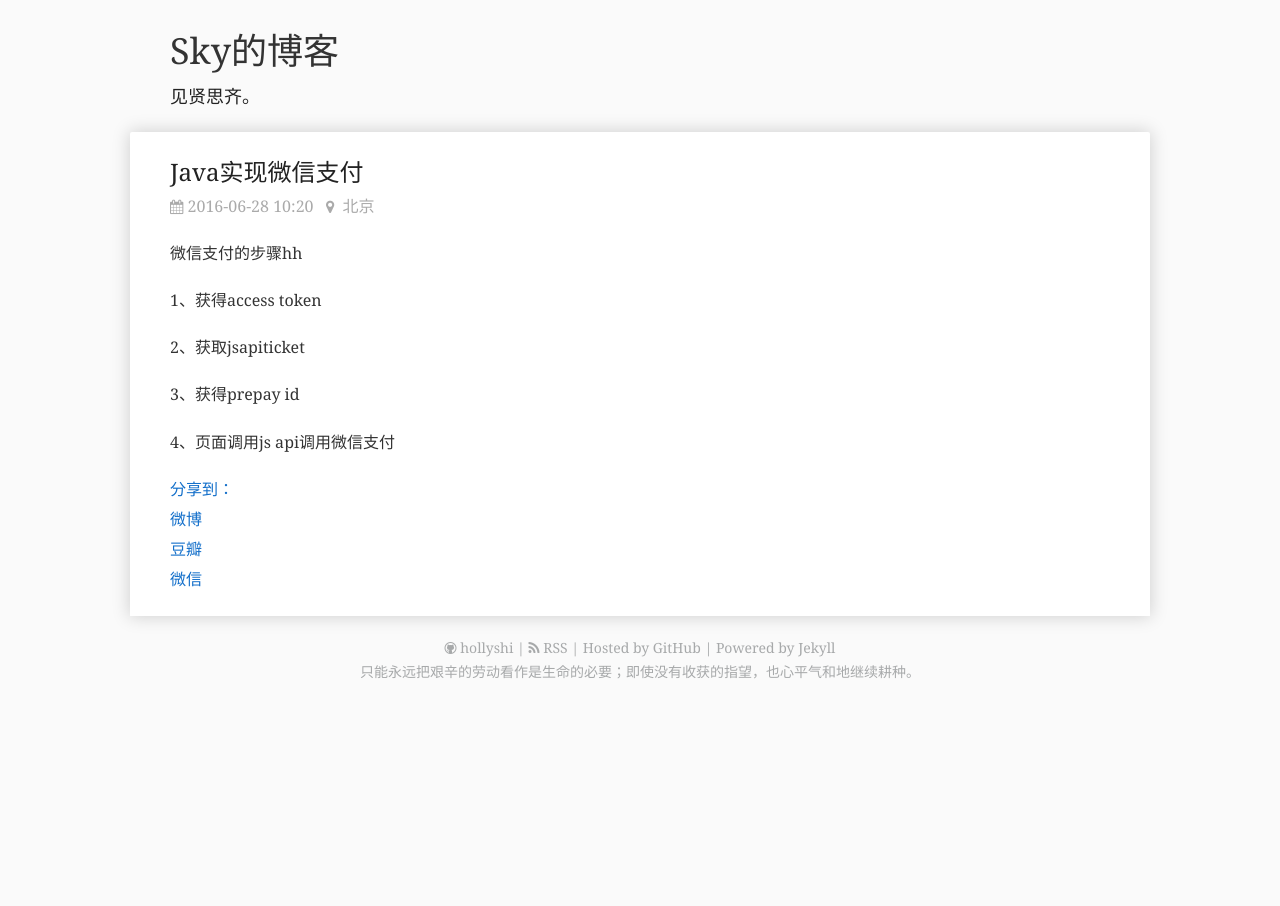
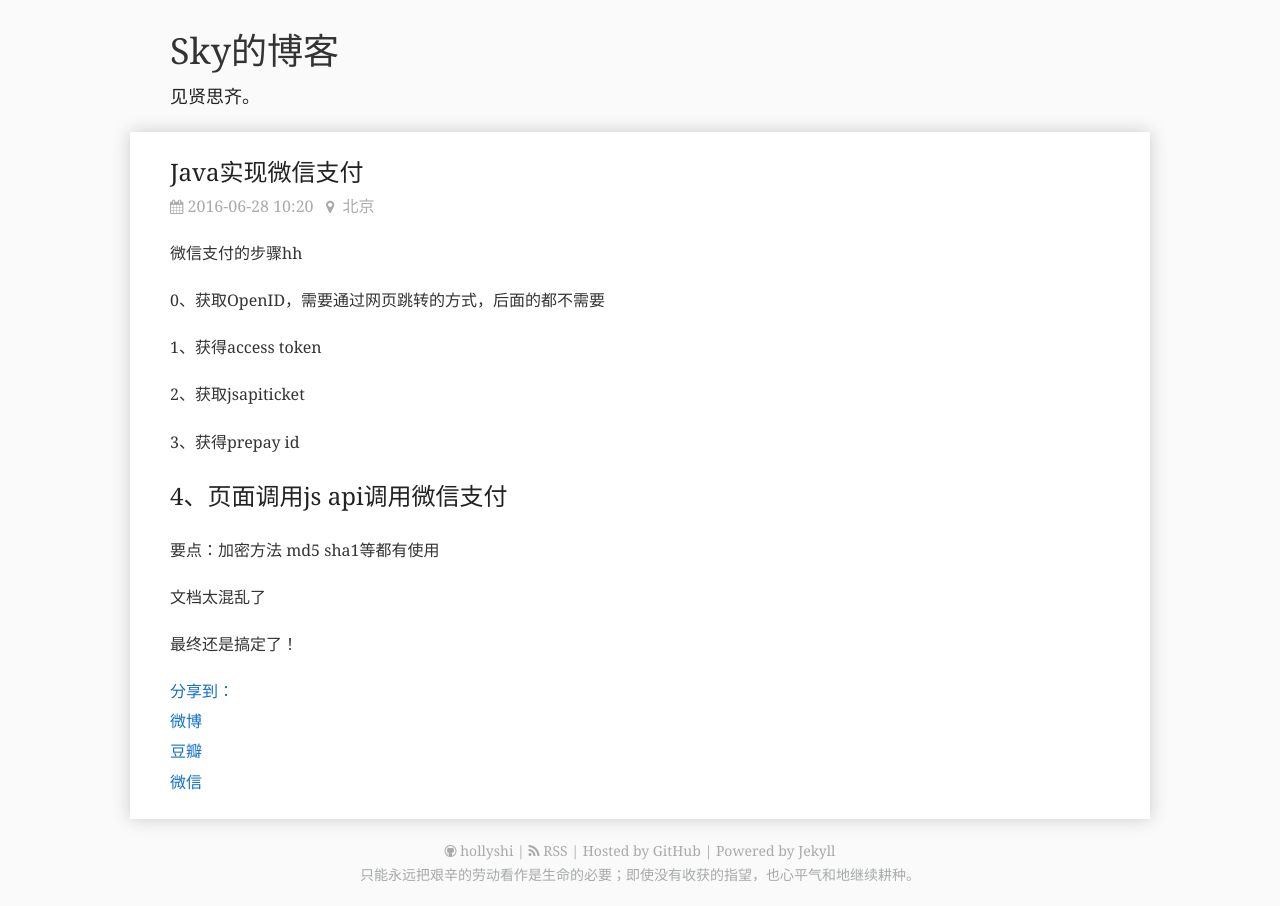
Before and after one commit to cuteason/cuteason.github.io, a Jekyll site: the page built from _posts/2016-06-28-weixin-pay-in-java.md, in a window 1280 px wide. Built offline with Jekyll 4.4.1, drawn with Linux system fonts in a browser that asks for light colours; comment, search, counter and statistics services are not loaded.

Commit message:
Update blog

```diff
--- a/_posts/2016-06-28-weixin-pay-in-java.md
+++ b/_posts/2016-06-28-weixin-pay-in-java.md
@@ -8,6 +8,8 @@ tags: [java]
 ---
 微信支付的步骤hh
 
+0、获取OpenID，需要通过网页跳转的方式，后面的都不需要
+
 1、获得access token
 
 2、获取jsapiticket
@@ -15,3 +17,9 @@ tags: [java]
 3、获得prepay id
 
 4、页面调用js api调用微信支付
+-----
+要点：加密方法 md5 sha1等都有使用
+
+文档太混乱了
+
+最终还是搞定了！
```
